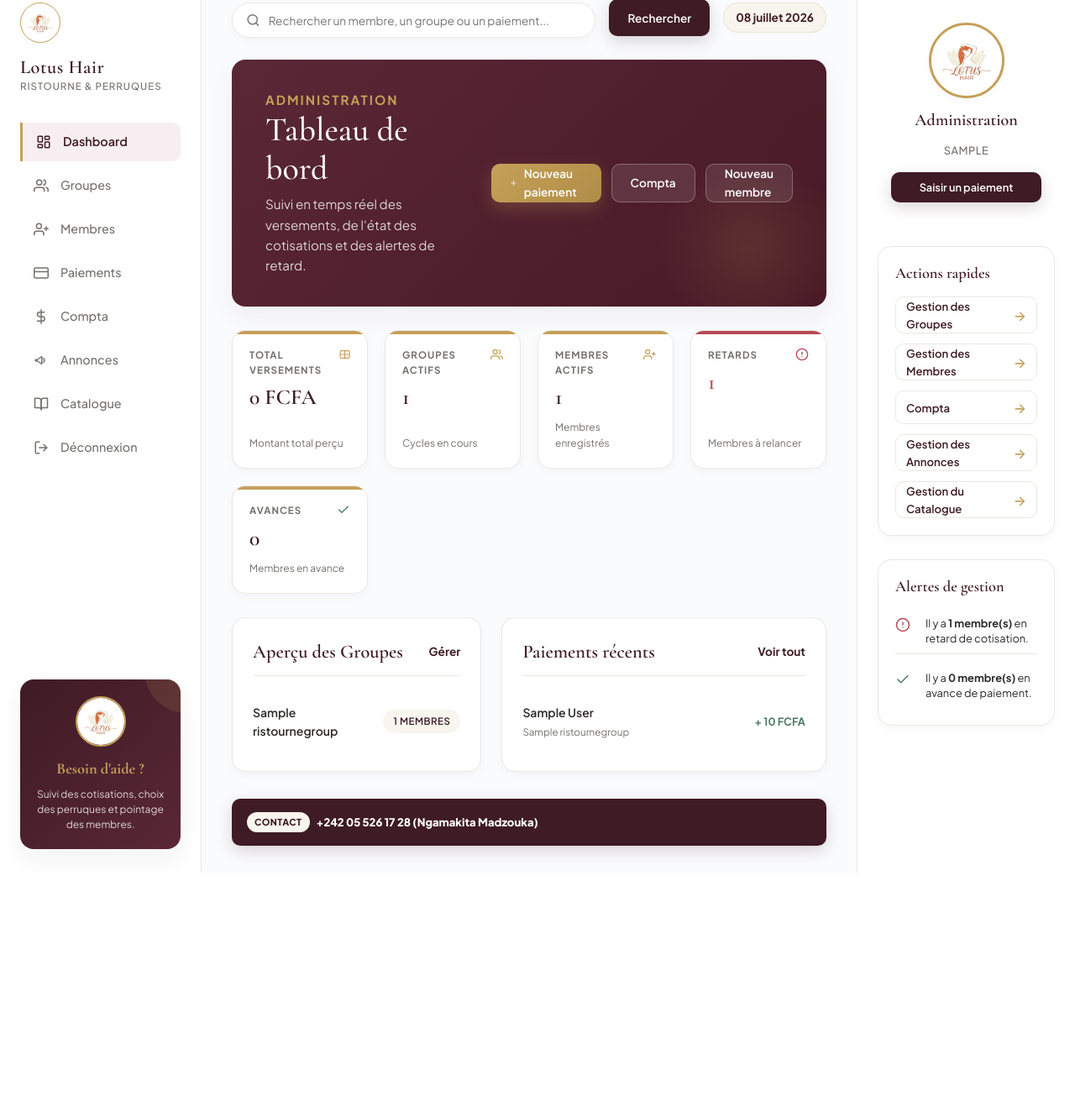
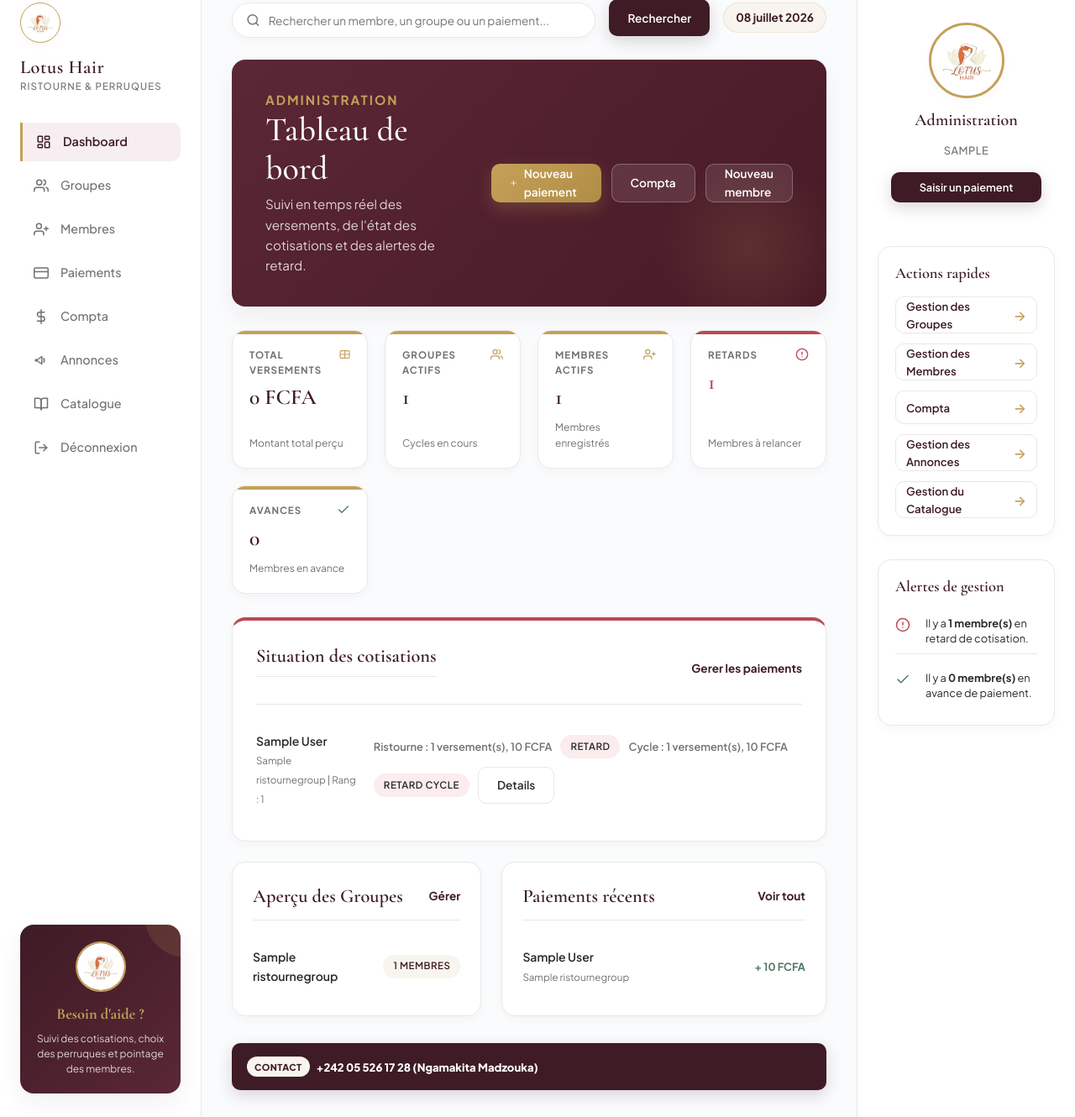
Before and after one commit to CodeMrNg/lotushair, a Django app: page /gestion/ in a window 1280 px wide. Shown: the part 33-1363 px from the top of the page at 84% size. Before the commit the page ends 1072 px from the top, so only its background shows below. Run offline with Django 5.2, Linux system fonts and the light colour scheme; a user stored in the database is signed in; tables that the repository leaves empty hold one stand-in row (values such as "Sample post").

Commit message:
fix: update member dashboard to display current cycle payment status and adjust staff dashboard for payment management

```diff
--- a/core/templates/core/staff_dashboard.html
+++ b/core/templates/core/staff_dashboard.html
@@ -76,6 +76,48 @@
       <small>Membres en avance</small>
     </article>
   </div>
+
+  <section class="panel admin-list-panel late-members-panel" style="margin-bottom: 24px;">
+    <div class="section-head">
+      <h2>Situation des cotisations</h2>
+      <a class="link-btn" href="{% url 'manage_payments' %}">Gerer les paiements</a>
+    </div>
+    <div class="list">
+      {% for member in payment_members %}
+        <div class="row">
+          <div>
+            <span style="display: block; font-weight: 600;">{{ member.full_name }}</span>
+            <small style="color: var(--color-text-muted);">{{ member.group.name }} | Rang : {{ member.rank }}</small>
+          </div>
+          <div class="admin-row-meta">
+            {% if member.missing_payments > 0 %}
+              <em>Ristourne : {{ member.missing_payments }} versement(s), {{ member.late_amount }} FCFA</em>
+              <span class="badge status-danger">Retard</span>
+            {% elif member.ahead_payments > 0 %}
+              <em>Ristourne : {{ member.ahead_payments }} versement(s), {{ member.ahead_amount }} FCFA</em>
+              <span class="badge status-success">Avance</span>
+            {% else %}
+              <em>Ristourne : 0 versement, 0 FCFA</em>
+              <span class="badge status-success">A jour</span>
+            {% endif %}
+            {% if member.current_cycle_missing_payments > 0 %}
+              <em>Cycle : {{ member.current_cycle_missing_payments }} versement(s), {{ member.current_cycle_late_amount }} FCFA</em>
+              <span class="badge status-danger">Retard cycle</span>
+            {% elif member.current_cycle_ahead_payments > 0 %}
+              <em>Cycle : {{ member.current_cycle_ahead_payments }} versement(s), {{ member.current_cycle_ahead_amount }} FCFA</em>
+              <span class="badge status-success">Avance cycle</span>
+            {% else %}
+              <em>Cycle : 0 versement, 0 FCFA</em>
+              <span class="badge status-success">Cycle a jour</span>
+            {% endif %}
+            <a class="btn" href="{% url 'member_detail_admin' member.id %}">Details</a>
+          </div>
+        </div>
+      {% empty %}
+        <p class="empty-state">Aucun membre trouve.</p>
+      {% endfor %}
+    </div>
+  </section>
 
   <div class="split">
     <section class="panel">
--- a/core/views.py
+++ b/core/views.py
@@ -348,7 +348,10 @@ def annotate_member_payment_position(member):
     payments_done = member.payments_done
     payments_due = min(member.payments_due, total_expected_payments)
     current_cycle_number = min(max(member.group.current_cycle_number, 1), total_cycles)
+    previous_cycles_required = min(max(current_cycle_number - 1, 0) * cycle_quota, total_expected_payments)
     current_cycle_required = min(current_cycle_number * cycle_quota, total_expected_payments)
+    current_cycle_due = min(max(payments_due - previous_cycles_required, 0), cycle_quota)
+    current_cycle_done = min(max(payments_done - previous_cycles_required, 0), cycle_quota)
     future_payments = max(payments_done - current_cycle_required, 0)
     extra_after_all_cycles = max(payments_done - total_expected_payments, 0)
 
@@ -356,6 +359,13 @@ def annotate_member_payment_position(member):
     member.late_amount = member.missing_payments * member.group.contribution_amount
     member.ahead_payments = max(payments_done - payments_due, 0)
     member.ahead_amount = member.ahead_payments * member.group.contribution_amount
+    member.current_cycle_number = current_cycle_number
+    member.current_cycle_due_payments = current_cycle_due
+    member.current_cycle_done_payments = current_cycle_done
+    member.current_cycle_missing_payments = max(current_cycle_due - current_cycle_done, 0)
+    member.current_cycle_late_amount = member.current_cycle_missing_payments * member.group.contribution_amount
+    member.current_cycle_ahead_payments = max(current_cycle_done - current_cycle_due, 0)
+    member.current_cycle_ahead_amount = member.current_cycle_ahead_payments * member.group.contribution_amount
     member.extra_after_all_cycles = extra_after_all_cycles
     member.extra_after_all_cycles_amount = extra_after_all_cycles * member.group.contribution_amount
     member.no_next_cycle_with_advance = extra_after_all_cycles > 0
```
Also changed, not shown: core/templates/core/member_dashboard.html (+38 -4 lines).
